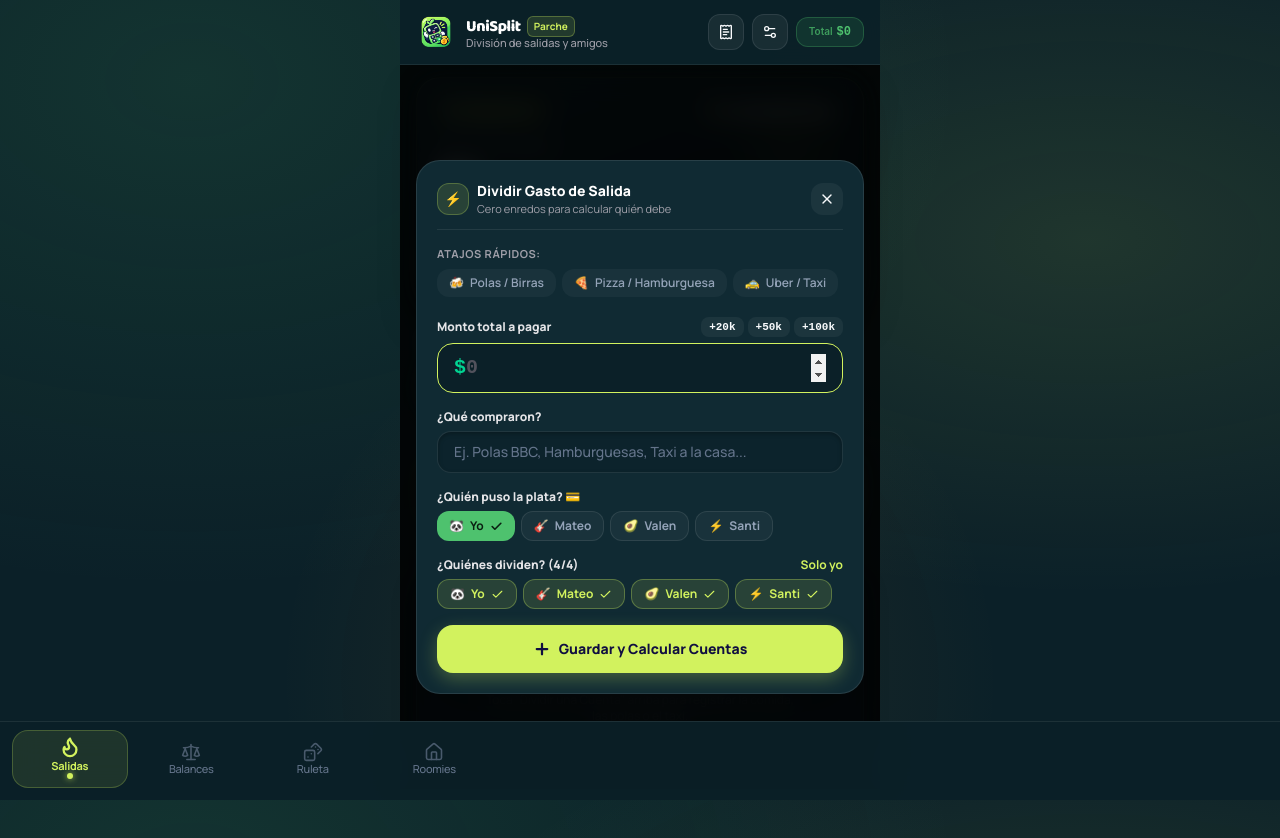
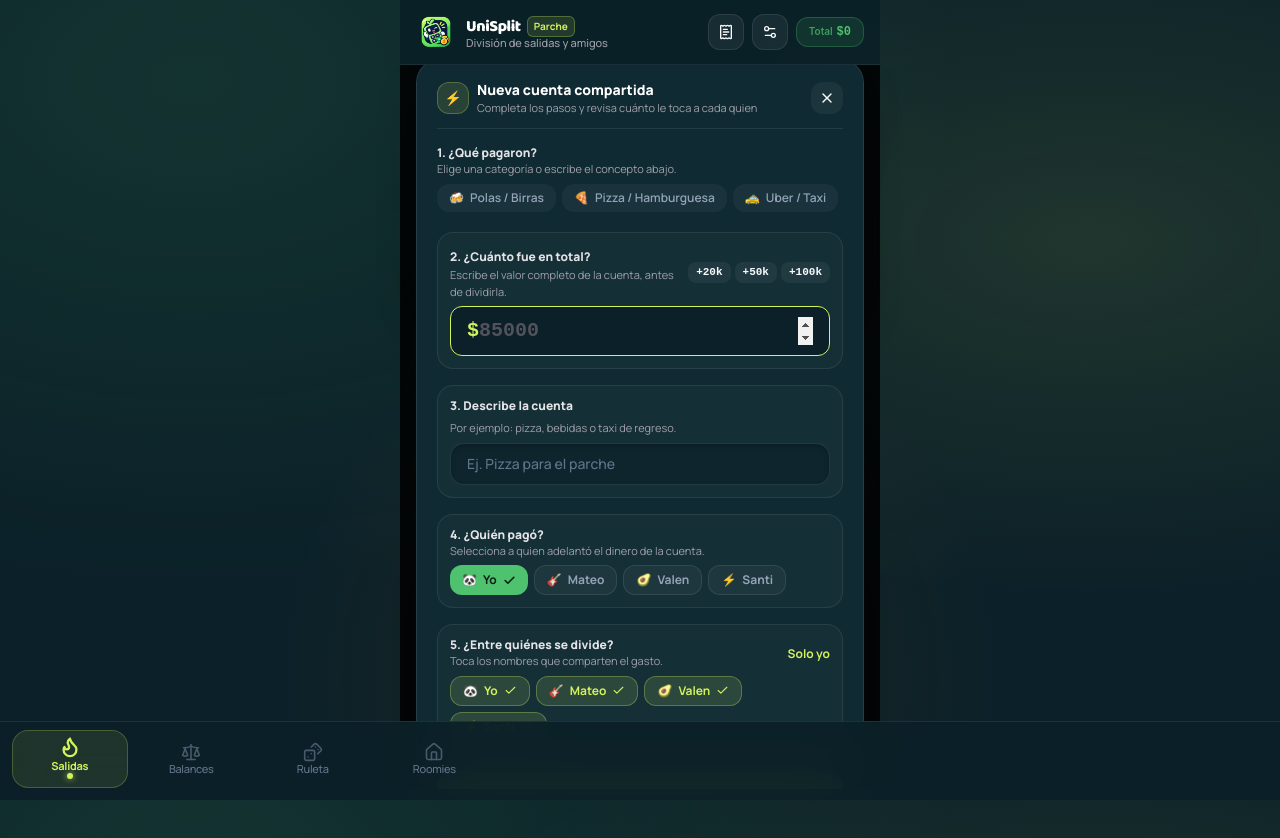
Before and after one commit to ANDRESDLRG2007/Division-grupal, a React (Vite) app: page / in a window 1280 px wide. Both pictures are taken after a click on the button "Dividir una Cuenta". Shown: the top 838 px of the page. Built offline with nearby package versions, Linux system fonts and the light colour scheme.

Commit message:
actualización del README y mejoras en la interfaz de la ruleta y la pestaña de salidas

```diff
--- a/src/components/SalidasTab.tsx
+++ b/src/components/SalidasTab.tsx
@@ -538,8 +538,8 @@ export const SalidasTab: React.FC<SalidasTabProps> = ({
                   ⚡
                 </div>
                 <div>
-                  <h3 className="text-sm font-extrabold text-white">Dividir Gasto de Salida</h3>
-                  <p className="text-[11px] text-zinc-400">Cero enredos para calcular quién debe</p>
+                  <h3 className="text-sm font-extrabold text-white">Nueva cuenta compartida</h3>
+                  <p className="text-[11px] text-zinc-400">Completa los pasos y revisa cuánto le toca a cada quien</p>
                 </div>
               </div>
               <button
@@ -552,9 +552,10 @@ export const SalidasTab: React.FC<SalidasTabProps> = ({
 
             {/* Presets */}
             <div className="flex flex-col gap-1.5">
-              <label className="text-[11px] font-bold uppercase tracking-wider text-zinc-400">
-                Atajos rápidos:
-              </label>
+              <div>
+                <p className="text-xs font-extrabold text-zinc-200">1. ¿Qué pagaron?</p>
+                <p className="text-[11px] text-zinc-400">Elige una categoría o escribe el concepto abajo.</p>
+              </div>
               <div className="flex items-center gap-1.5 overflow-x-auto pb-1">
                 {PRESETS_SALIDA.map((preset) => (
                   <button
@@ -575,11 +576,12 @@ export const SalidasTab: React.FC<SalidasTabProps> = ({
             </div>
 
             {/* Monto Total */}
-            <div className="flex flex-col gap-1.5">
+            <div className="flex flex-col gap-1.5 rounded-2xl border border-white/[0.08] bg-white/[0.025] p-3">
               <div className="flex items-center justify-between">
-                <label className="text-xs font-extrabold text-zinc-200">
-                  Monto total a pagar
-                </label>
+                <div>
+                  <label htmlFor="salida-monto" className="text-xs font-extrabold text-zinc-200">2. ¿Cuánto fue en total?</label>
+                  <p className="text-[11px] text-zinc-400">Escribe el valor completo de la cuenta, antes de dividirla.</p>
+                </div>
                 <div className="flex gap-1">
                   {[20000, 50000, 100000].map((val) => (
                     <button
@@ -592,12 +594,13 @@ export const SalidasTab: React.FC<SalidasTabProps> = ({
                   ))}
                 </div>
               </div>
-              <div className="flex items-center bg-[var(--azul)] border border-white/[0.1] focus-within:border-[#D2F25E] rounded-2xl px-4 py-2.5">
-                <span className="text-emerald-400 font-mono font-bold text-xl mr-2">$</span>
+              <div className="flex items-center bg-[var(--azul)] border border-white/[0.1] focus-within:border-[#D2F25E] rounded-xl px-4 py-2.5">
+                <span className="text-[#D2F25E] font-mono font-bold text-xl mr-2">$</span>
                 <input
+                  id="salida-monto"
                   type="number"
                   inputMode="numeric"
-                  placeholder="0"
+                  placeholder="85000"
                   value={monto}
                   onChange={(e) => setMonto(e.target.value)}
                   className="w-full bg-transparent text-xl font-mono font-extrabold text-white placeholder-zinc-600 outline-none"
@@ -607,13 +610,15 @@ export const SalidasTab: React.FC<SalidasTabProps> = ({
             </div>
 
             {/* Concepto */}
-            <div className="flex flex-col gap-1.5">
-              <label className="text-xs font-extrabold text-zinc-200">
-                ¿Qué compraron?
+            <div className="flex flex-col gap-1.5 rounded-2xl border border-white/[0.08] bg-white/[0.025] p-3">
+              <label htmlFor="salida-concepto" className="text-xs font-extrabold text-zinc-200">
+                3. Describe la cuenta
               </label>
+              <p className="text-[11px] text-zinc-400">Por ejemplo: pizza, bebidas o taxi de regreso.</p>
               <input
+                id="salida-concepto"
                 type="text"
-                placeholder="Ej. Polas BBC, Hamburguesas, Taxi a la casa..."
+                placeholder="Ej. Pizza para el parche"
                 value={desc}
                 onChange={(e) => setDesc(e.target.value)}
                 className="input-clean font-medium !py-2.5 !text-sm"
@@ -621,10 +626,11 @@ export const SalidasTab: React.FC<SalidasTabProps> = ({
             </div>
 
             {/* Quién pagó */}
-            <div className="flex flex-col gap-1.5">
-              <label className="text-xs font-extrabold text-zinc-200">
-                ¿Quién puso la plata? 💳
-              </label>
+            <div className="flex flex-col gap-1.5 rounded-2xl border border-white/[0.08] bg-white/[0.025] p-3">
+              <div>
+                <p className="text-xs font-extrabold text-zinc-200">4. ¿Quién pagó?</p>
+                <p className="text-[11px] text-zinc-400">Selecciona a quien adelantó el dinero de la cuenta.</p>
+              </div>
               <div className="flex flex-wrap gap-1.5">
                 {contactos.map((c) => {
                   const isPayer = pagadoPor === c.id;
@@ -652,11 +658,12 @@ export const SalidasTab: React.FC<SalidasTabProps> = ({
             </div>
 
             {/* Quiénes dividen */}
-            <div className="flex flex-col gap-1.5">
+            <div className="flex flex-col gap-1.5 rounded-2xl border border-white/[0.08] bg-white/[0.025] p-3">
               <div className="flex items-center justify-between">
-                <label className="text-xs font-extrabold text-zinc-200">
-                  ¿Quiénes dividen? ({seleccionados.length}/{contactos.length})
-                </label>
+                <div>
+                  <p className="text-xs font-extrabold text-zinc-200">5. ¿Entre quiénes se divide?</p>
+                  <p className="text-[11px] text-zinc-400">Toca los nombres que comparten el gasto.</p>
+                </div>
                 <button
                   onClick={seleccionarTodos}
                   className="text-xs font-bold"
@@ -703,6 +710,11 @@ export const SalidasTab: React.FC<SalidasTabProps> = ({
                   <p className="text-[11px] text-zinc-400">
                     Le transfieren a{' '}
                     <strong style={{ color: '#4EC26E' }}>{getNombre(pagadoPor, contactos)}</strong>
+                  </p>
+                  <p className="text-[11px] text-zinc-400">
+                    {seleccionados.includes(pagadoPor)
+                      ? `${getNombre(pagadoPor, contactos)} ya pagó; no se transfiere a sí mismo.`
+                      : `${getNombre(pagadoPor, contactos)} no participa en el reparto.`}
                   </p>
                 </div>
                 <span
--- a/src/index.css
+++ b/src/index.css
@@ -16,6 +16,9 @@
   --lima-glow:  rgba(210, 242, 94, 0.28);
   --naranja:    #F2A81D;
   --naranja-glow: rgba(242, 168, 29, 0.30);
+  --ambiente-verde: rgba(78, 194, 110, 0.12);
+  --ambiente-lima: rgba(210, 242, 94, 0.10);
+  --ambiente-naranja: rgba(242, 168, 29, 0.08);
   --gris:       #F2F2F2;
 
   /* Surface */
@@ -52,6 +55,9 @@
   --azul-overlay: rgba(16, 29, 42, 0.95);
   --card: rgba(23, 42, 60, 0.90);
   --card-hover: rgba(32, 57, 77, 0.95);
+  --ambiente-verde: rgba(81, 157, 206, 0.14);
+  --ambiente-lima: rgba(124, 194, 225, 0.10);
+  --ambiente-naranja: rgba(225, 176, 103, 0.07);
 }
 
 :root[data-theme='charcoal'] {
@@ -63,6 +69,9 @@
   --azul-overlay: rgba(23, 30, 36, 0.95);
   --card: rgba(32, 43, 50, 0.92);
   --card-hover: rgba(43, 57, 65, 0.96);
+  --ambiente-verde: rgba(111, 158, 139, 0.11);
+  --ambiente-lima: rgba(169, 186, 117, 0.08);
+  --ambiente-naranja: rgba(184, 145, 102, 0.06);
 }
 
 /* ─── Reset ─────────────────────────────────────────────── */
@@ -81,9 +90,9 @@ html, body {
 body {
   background-color: var(--azul);
   background-image:
-    radial-gradient(ellipse at 15% 10%, rgba(78, 194, 110, 0.12) 0%, transparent 50%),
-    radial-gradient(ellipse at 85% 30%, rgba(210, 242, 94, 0.10) 0%, transparent 45%),
-    radial-gradient(ellipse at 50% 85%, rgba(242, 168, 29, 0.08) 0%, transparent 40%);
+    radial-gradient(ellipse at 15% 10%, var(--ambiente-verde) 0%, transparent 50%),
+    radial-gradient(ellipse at 85% 30%, var(--ambiente-lima) 0%, transparent 45%),
+    radial-gradient(ellipse at 50% 85%, var(--ambiente-naranja) 0%, transparent 40%);
   background-attachment: fixed;
   color: var(--text);
   font-family: var(--font-body);
@@ -166,7 +175,7 @@ input, select { outline: none; }
 /* Primary CTA — Lima */
 .btn-primary {
   background: var(--lima);
-  color: var(--azul);
+  color: #102719;
   font-weight: 800;
   border-radius: 16px;
   padding: 0.9rem 1.25rem;
@@ -206,7 +215,7 @@ input, select { outline: none; }
 /* Verde — positive/collect */
 .btn-verde {
   background: var(--verde);
-  color: #0a1f11;
+  color: #102719;
   font-weight: 800;
   border-radius: 14px;
   padding: 0.7rem 1.1rem;
```
Also changed, not shown: src/components/RuletaModal.tsx (+39 -37 lines), 1 other file (tests, documents, lock files or other folders).
